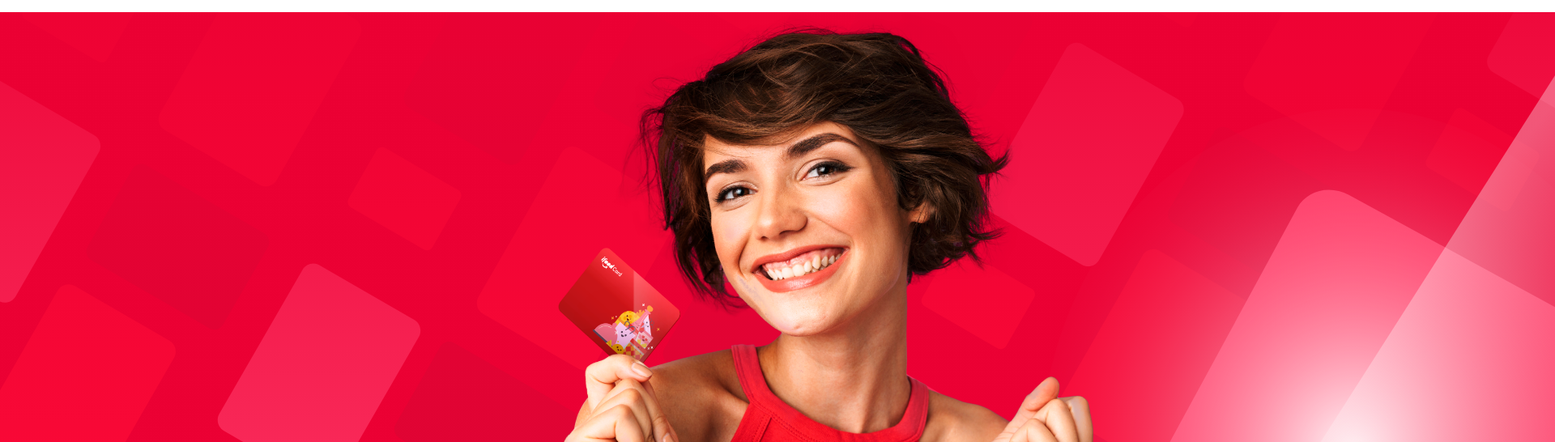
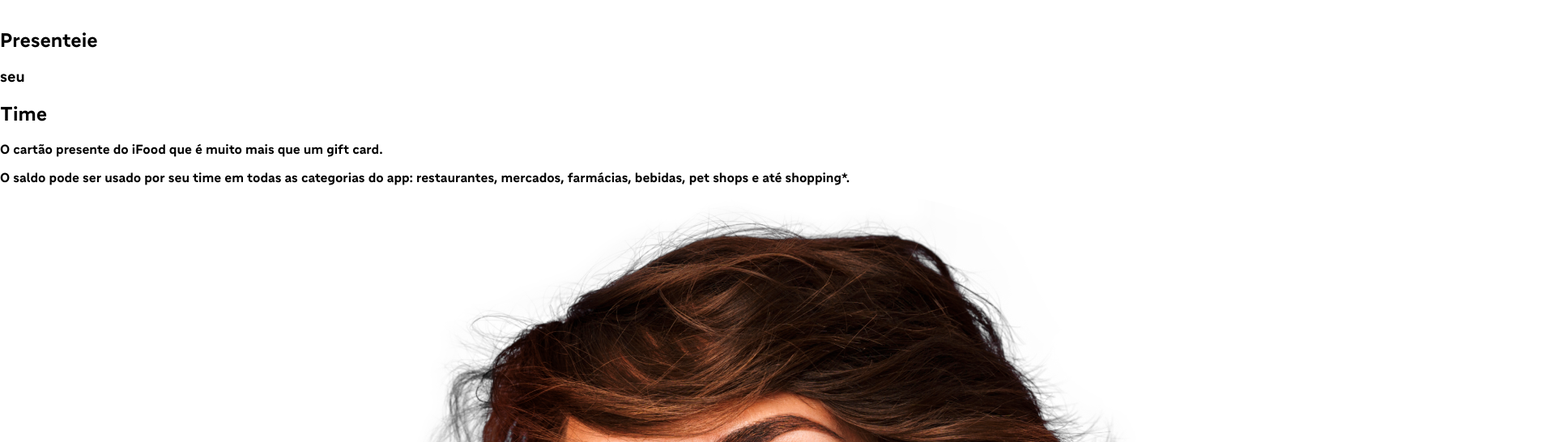
Before and after one commit to Guimax18/ifood-card-clone, a plain HTML site: page Ifood-card clone/index.html in a window 1280 px wide. Shown: the part 70-616 px from the top of the page at 81% size, 1920 px wide, since content can reach past the window. Drawn offline with Linux system fonts and the light colour scheme.

Commit message:
Update index.html

```diff
--- a/Ifood-card clone/index.html
+++ b/Ifood-card clone/index.html
@@ -14,13 +14,22 @@
         <h1>Perguntas Frequentes</h1>
     </header>
 
-    <div class="position-img"> <!--img background-->
-        <img class="bg" src="./static/imagens/background.svg" alt="">
-        <img class="mulher" src="/static/imagens/mulher do fundo.webp" alt="">
-    </div
-    <div class="right">
-
-    </div>
+    <section class="container principal">
+        <div class="text1">
+        <h1 class="t1">Presenteie</h1>
+        <h3>seu</h3>
+        <h1 class="t2">Time</h1>
+        </div>
+        <div class="text2">
+            <p>O cartão presente do iFood que é muito mais que um gift card.</p>
+            <p>O saldo pode ser usado por seu time em todas as categorias do app:
+                restaurantes, mercados, farmácias, bebidas, pet shops e
+                até shopping*.</p>
+        </div>
+        <div class="mulher">
+            <img src="/static/imagens/mulher do fundo.webp" alt="mulher do ifood">
+        </div>
+    </section>
 </main>
 </body>
 
```
